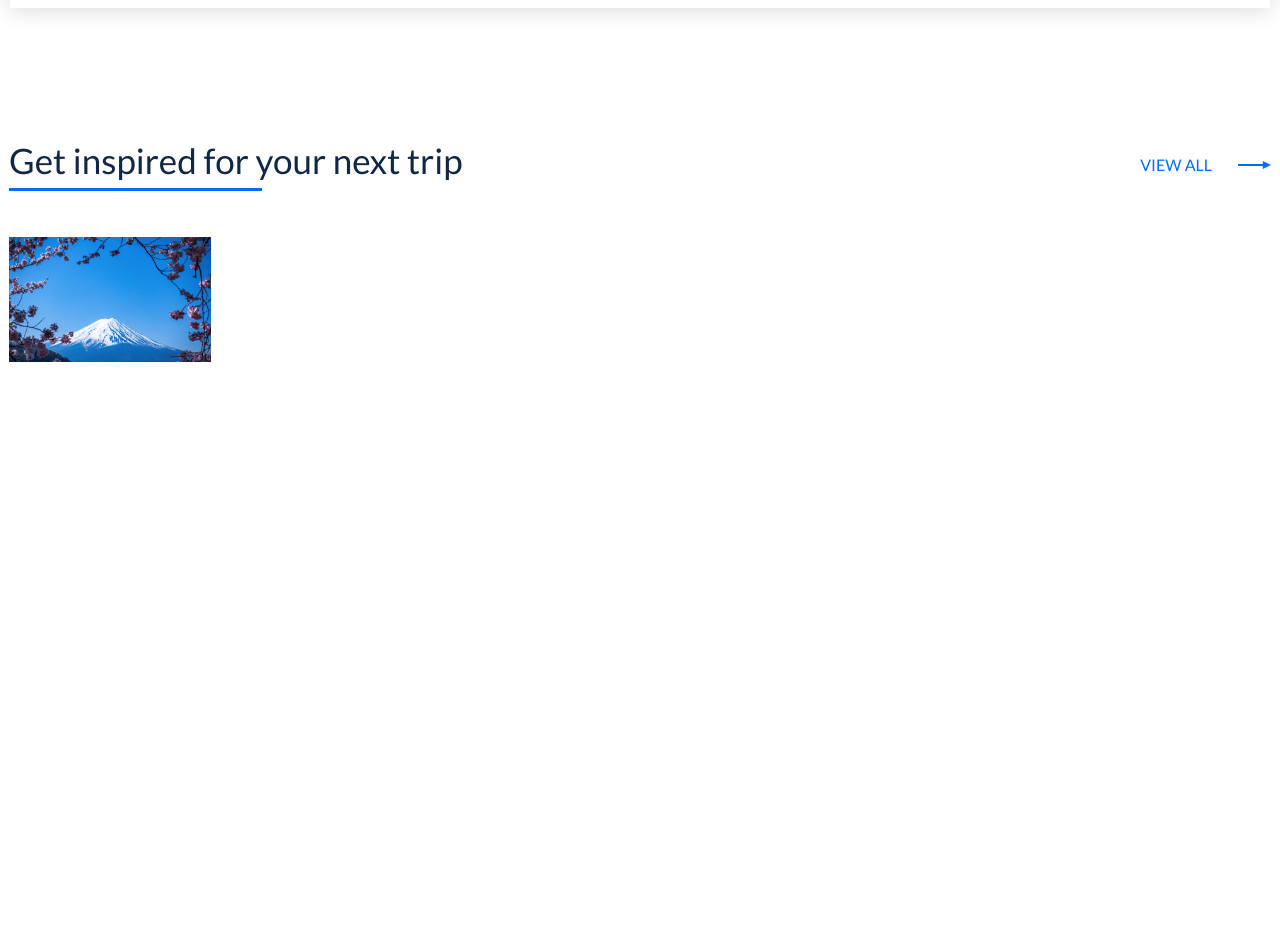
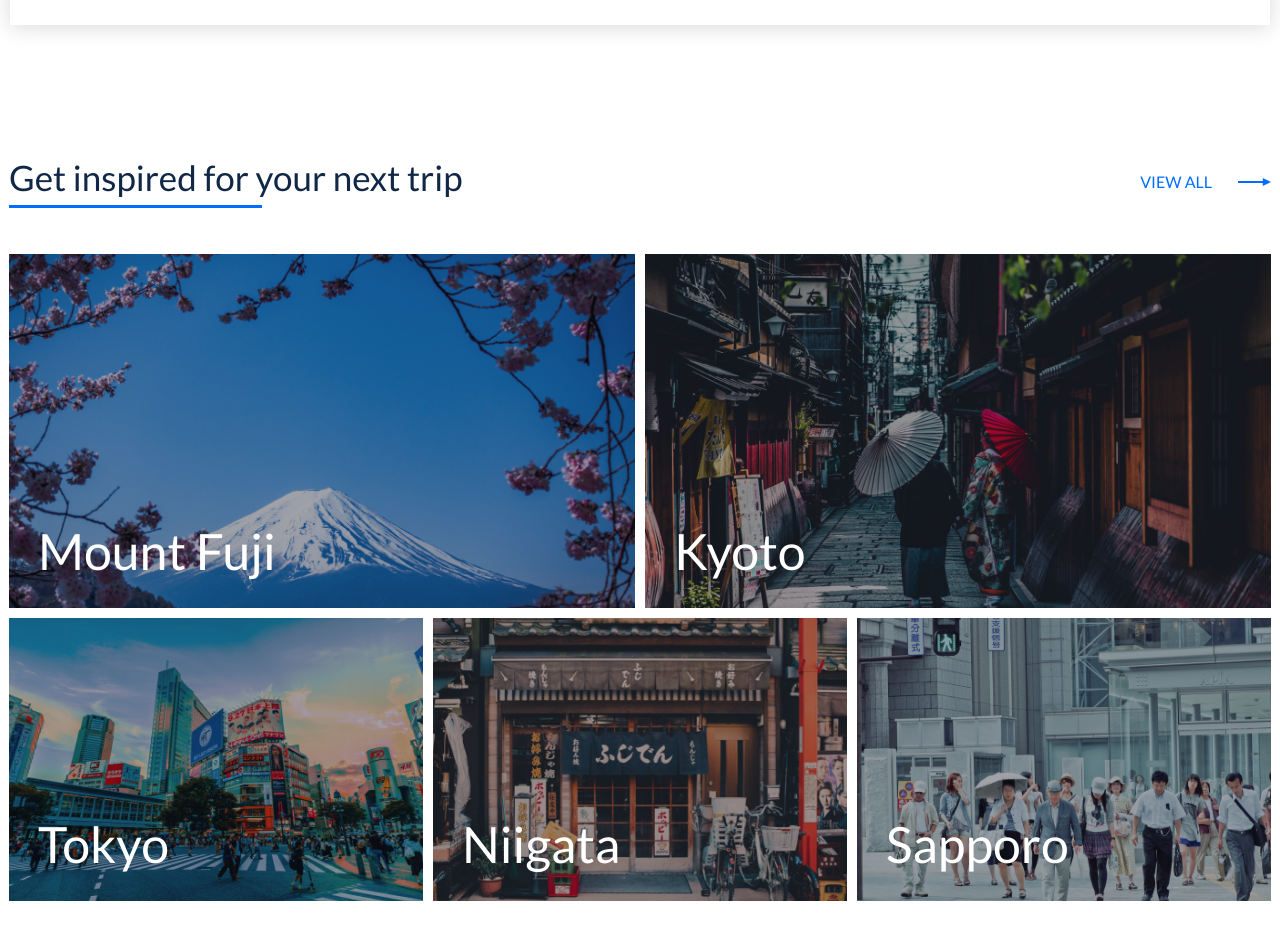
Before and after one commit to KseniiMarkova/Travel, a plain HTML site: page index.html in a window 1280 px wide. Shown: the part 1200-2140 px from the top of the page. Before the commit the page ends 1562 px from the top, so only its background shows below. Drawn offline with Linux system fonts and the light colour scheme.

Commit message:
Created images block.

```diff
--- a/css/style.css
+++ b/css/style.css
@@ -490,6 +490,7 @@ img{
 	background: url(../img/intro-bg.jpg), no-repeat center; /*не будет повторяться и по центру*/
 	background-size: cover; /*картинка будет покрывать блок при любых его размерах*/
 	padding-top: 263px;
+	padding-bottom: 223px; /*обезопасили контент заголовка benefits от перекрытия контентом intro*/
 }
 .intro__title{
 	max-width: 619px;
@@ -629,6 +630,11 @@ img{
 /*Benefits style end*/
 
 /*Places style start*/
+
+.places{
+	margin-bottom: 131px; /*создаем отступ*/
+}
+
 .places__caption{
 	display: flex;
 	flex-wrap: wrap;
@@ -657,4 +663,65 @@ img{
 	grid-template-columns: repeat(6, 1fr);
 	grid-gap: 10px;
 }
+
+.places__card{
+	position: relative;
+	overflow: hidden; /*тобы картинка при наведении и увеличении не выходила за указанные рамки*/
+}
+
+.places__card:hover .places__card-pic{
+	transform: scale(1.05); /*при наведении на картинку она увеличивается в размере*/
+}
+
+.places__card::after{ /*псевдоэлемент, можно использовать before*/
+	display: block;
+	content: '';
+	width: 100%;
+	height: 100%;
+	background-color: rgba(21, 24, 36, 0.4);
+	position: absolute;
+	top: 0;
+	left: 0;
+	z-index: 2;
+}
+
+.places__card-title{
+	font-size: 50px;
+	line-height: 60px;
+	color: #FFFFFF;
+	position: absolute;
+	bottom: 27px;
+	left: 29px;
+	z-index: 3;
+}
+
+.places__card-size-lg{
+	grid-column: span 3;
+}
+.places__card-size-sm{
+	grid-column: span 2;
+}
+
+.places__card-pic{
+	width: 100%; 	/*еще один вариант:-  transform: scale();, но при этом для контейнера places__card прописать:- 	overflow: hidden;*/
+	object-fit: cover; /*как объект будет масштабироваться внутри контейнера*/
+	transition: .15s all; /*для плавного увеличения картинок*/
+}
+
+.places__card-pic-size-lg{
+	height: 354px; /*жесткое указание высоты*/
+}
+.places__card-pic-size-sm{
+	height: 283px; /*жесткое указание высоты*/
+}
+
+.places__card-link{
+	position: absolute;
+	top: 0;
+	left: 0;
+	width: 100%;
+	height: 100%;
+	z-index: 4; /*самый верхний слой у на card*/
+}
+
 /*Places style end*/
--- a/index.html
+++ b/index.html
@@ -129,11 +129,45 @@
 				</div>
 
 				<div class="places__cards">
-					<figure class="places__card">
-						<img src="./img/mount-fuji.jpg" alt="Mount Fuji" class="places__card-thumb">
+
+					<figure class="places__card places__card-size-lg">
+						<img src="./img/mount-fuji.jpg" alt="Mount Fuji" class="places__card-pic places__card-pic-size-lg">
 						<figcaption class="places__card-title">
+							Mount Fuji
+						</figcaption>
+						<a href="#!" class="places__card-link"></a>
+					</figure>
 
+					<figure class="places__card places__card-size-lg">
+						<img src="./img/kyoto.jpg" alt="Kyoto" class="places__card-pic places__card-pic-size-lg">
+						<figcaption class="places__card-title">
+							Kyoto
 						</figcaption>
+						<a href="#!" class="places__card-link"></a>
+					</figure>
+
+					<figure class="places__card places__card-size-sm">
+						<img src="./img/tokyo.jpg" alt="Tokyo" class="places__card-pic places__card-pic-size-sm">
+						<figcaption class="places__card-title">
+							Tokyo
+						</figcaption>
+						<a href="#!" class="places__card-link"></a>
+					</figure>
+
+					<figure class="places__card places__card-size-sm">
+						<img src="./img/niigata.jpg" alt="Niigata" class="places__card-pic places__card-pic-size-sm">
+						<figcaption class="places__card-title">
+							Niigata
+						</figcaption>
+						<a href="#!" class="places__card-link"></a>
+					</figure>
+
+					<figure class="places__card places__card-size-sm">
+						<img src="./img/sapporo.jpg" alt="Sapporo" class="places__card-pic places__card-pic-size-sm">
+						<figcaption class="places__card-title">
+							Sapporo
+						</figcaption>
+						<a href="#!" class="places__card-link"></a>
 					</figure>
 				</div>
 			</div>
```
